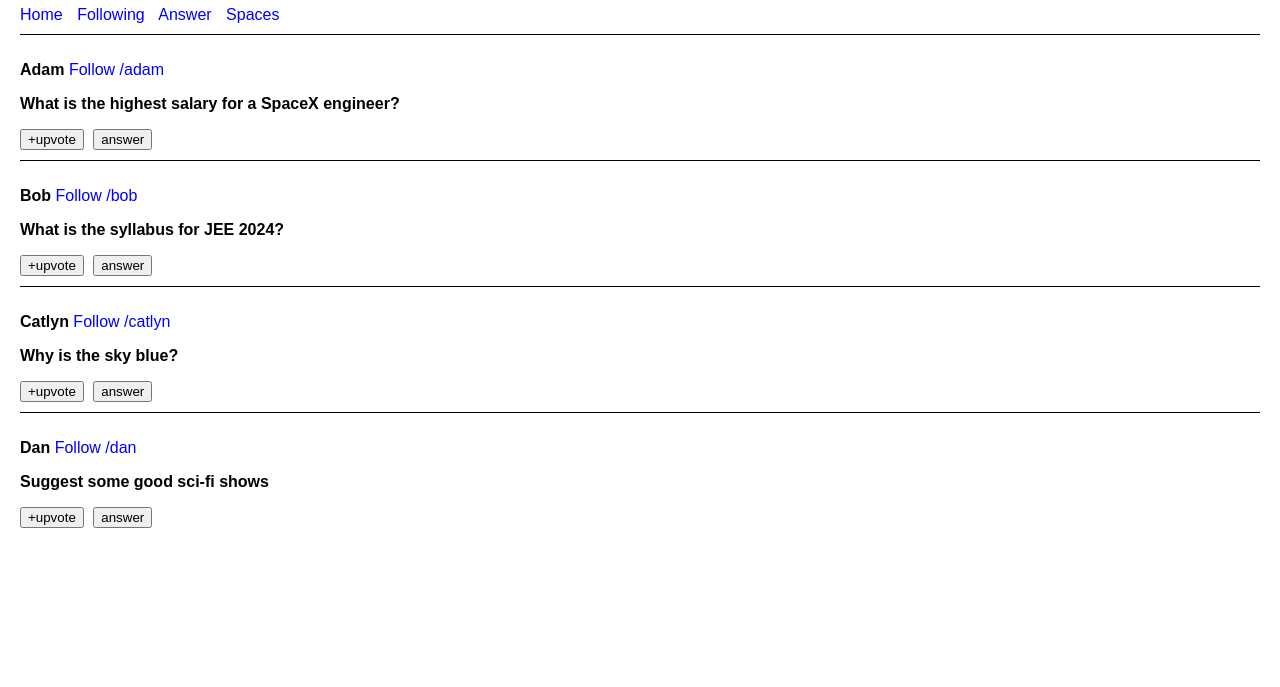
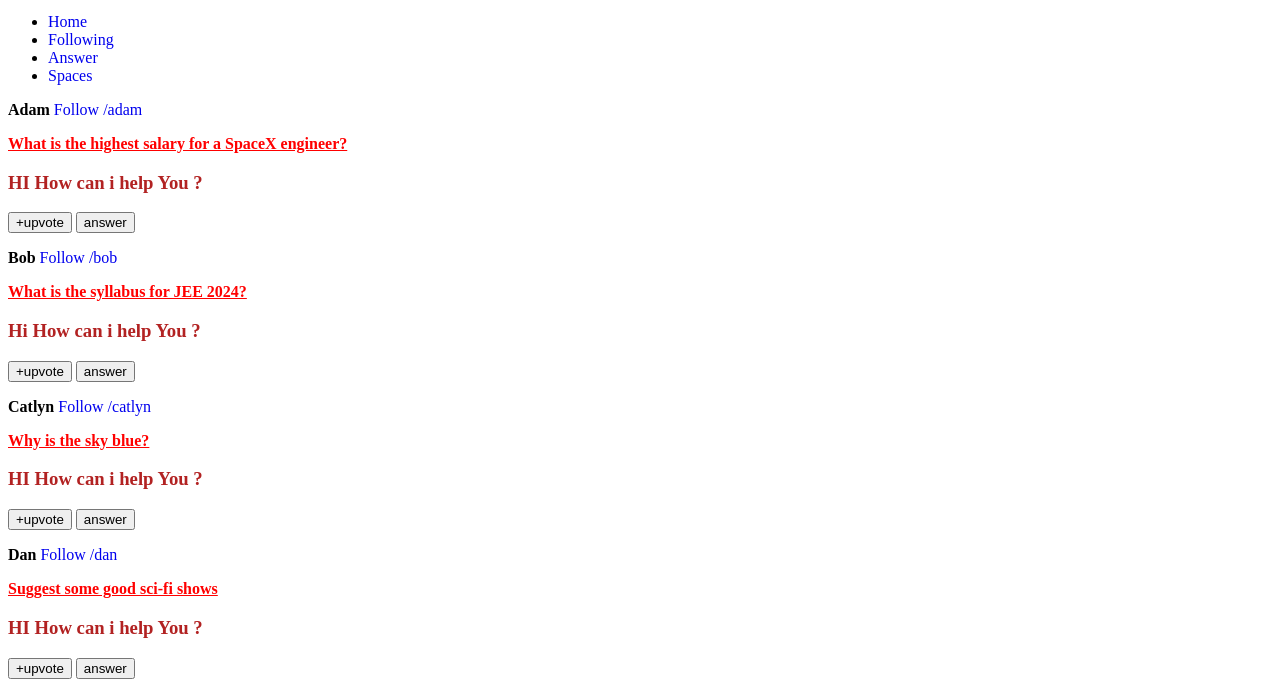
Before and after one commit to code-skg/WEB_DEV, a plain HTML site: page WEB_DEV/Quora_Clone/index.html in a window 1280 px wide. Shown: the part 125-812 px from the top of the page. Drawn offline with Linux system fonts and the light colour scheme.

Commit message:
Refactor HTML structure for navigation and enhance CSS styles for questions

```diff
--- a/WEB_DEV/Quora_Clone/index.html
+++ b/WEB_DEV/Quora_Clone/index.html
@@ -20,16 +20,19 @@
         <input type="password" placeholder="password">
     </div>
 
-    <div class="menu">
-        <a href="#">Home</a>
-        <a href="#">Following</a>
-        <a href="#">Answer</a>
-        <a href="#">Spaces</a>
-    </div>
+    <nav class="menu">
+        <ul>
+            <li><a href="#">Home</a></li>
+            <li><a href="#">Following</a></li>
+            <li><a href="#">Answer</a></li>
+            <li><a href="#">Spaces</a></li>
+        </ul>
+    </nav>
 
     <div class="question">
         <p><strong>Adam</strong> <a href="#" class="follow">Follow /adam</a></p>
         <p><strong>What is the highest salary for a SpaceX engineer?</strong></p>
+        <h3>HI How can i help You ?</h3>
         <div class="actions">
             <button>+upvote</button>
             <button>answer</button>
@@ -39,6 +42,7 @@
     <div class="question">
         <p><strong>Bob</strong> <a href="#" class="follow">Follow /bob</a></p>
         <p><strong>What is the syllabus for JEE 2024?</strong></p>
+        <h3>Hi How can i help You ?</h3>
         <div class="actions">
             <button>+upvote</button>
             <button>answer</button>
@@ -48,6 +52,7 @@
     <div class="question">
         <p><strong>Catlyn</strong> <a href="#" class="follow">Follow /catlyn</a></p>
         <p><strong>Why is the sky blue?</strong></p>
+        <h3>HI How can i help You ?</h3>
         <div class="actions">
             <button>+upvote</button>
             <button>answer</button>
@@ -57,6 +62,7 @@
     <div class="question">
         <p><strong>Dan</strong> <a href="#" class="follow">Follow /dan</a></p>
         <p><strong>Suggest some good sci-fi shows</strong></p>
+        <h3>HI How can i help You ?</h3>
         <div class="actions">
             <button>+upvote</button>
             <button>answer</button>
--- a/WEB_DEV/Quora_Clone/style.css
+++ b/WEB_DEV/Quora_Clone/style.css
@@ -1,33 +1,18 @@
+body div h1 {
+    color : #b92b27;
+}
 
-body {
-    font-family: Arial, sans-serif;
-    margin: 20px;
+.
+button{
+    background-color: rgba(255, 217, 0, 0.951);
 }
-.header {
-    display: flex;
-    justify-content: space-between;
-    align-items: center;
+p + p{
+    color: red;
+    text-decoration: underline;
 }
-.login {
-    display: flex;
-    gap: 10px;
-}
-.menu {
-    margin: 10px 0;
-}
-.menu a {
-    margin-right: 10px;
-    text-decoration: none;
-    color: blue;
-}
-.question {
-    border-top: 1px solid black;
-    padding: 10px 0;
-}
-.follow {
-    color: blue;
+a {
     text-decoration: none;
 }
-.actions button {
-    margin-right: 5px;
+ p +h3 {
+    color: firebrick;
 }
```
